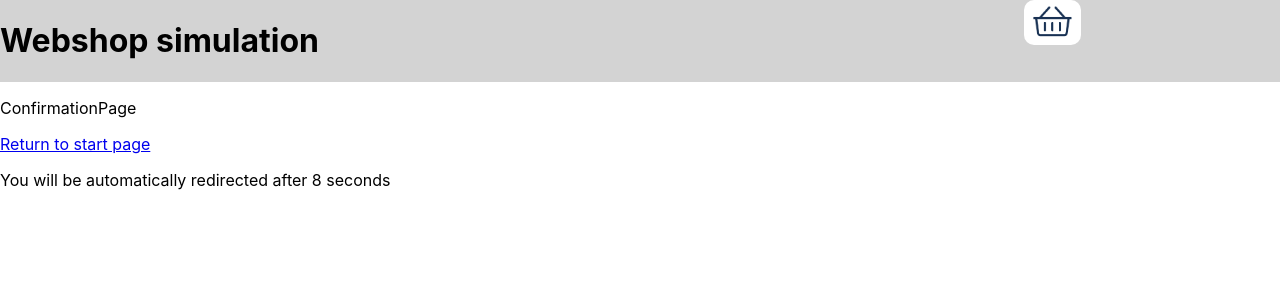
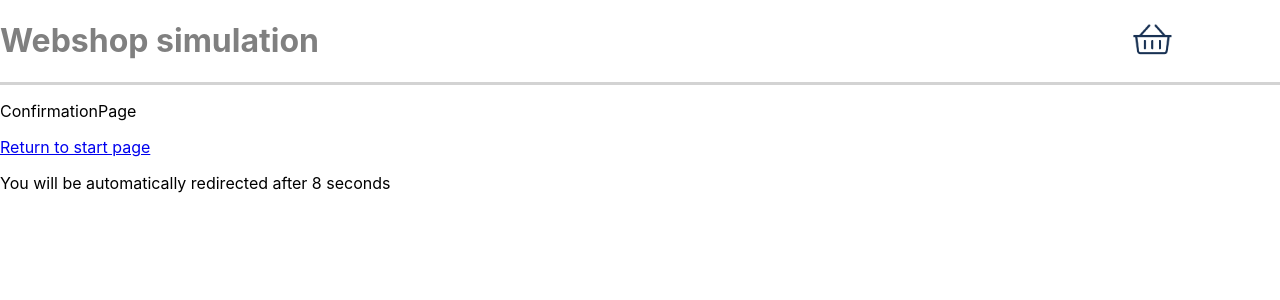
Before and after one commit to jenniferwvng/redux-toolkit-webshop, a React (Create React App) app: page /confirmation in a window 1280 px wide. Shown: the top 300 px of the page. Built offline with nearby package versions, Linux system fonts and the light colour scheme.

Commit message:
css style modules

```diff
--- a/src/components/Header.js
+++ b/src/components/Header.js
@@ -16,15 +16,13 @@ function Header () {
     <div>
     <header className={styles.headerGrid}>
       <div className={styles.headerGridChildren}>
-          <Link to="/" style={{textDecoration: 'none', color: 'black'}}>
+          <Link to="/" className={styles.headerTitleLink}>
             <h1>Webshop simulation</h1>
           </Link>
       </div>
-      <div>
-      <button onClick={handleCartToggle} onMouseEnter={handleCartToggle} style={{border: 'none', background: 'white', borderRadius: '10px'}}>
+      <button onClick={handleCartToggle} onMouseEnter={handleCartToggle} className={styles.cartButtonIcon}>
         <img src="/carticon.png" alt="cart-icon" width={45} />
       </button>
-    </div>
     </header>
 
     <article className={styles.cartSlideGrid}>
--- a/src/features/cart/Cart.js
+++ b/src/features/cart/Cart.js
@@ -4,6 +4,7 @@ import { Link } from "react-router-dom";
 
 import { removeFromCart, emptyCart, increaseCartItemAmount, decreaseCartItemAmount, calculateCheckoutTotals } from "./cartSlice";
 import { allCartItems, cartTotalPrice } from "./cartSlice";
+import styles from '../../styles/Cart.module.css'
 
 export const Cart = () => {
     const cartArray = useSelector(allCartItems);
@@ -35,7 +36,7 @@ export const Cart = () => {
                 <button onClick={() => dispatch(emptyCart())}>Empty cart</button>
                 <p>Total: {checkoutTotalPrice} SEK</p>
                 <Link to="/checkout">
-                    <button style={{backgroundColor: 'green', border: 'none', color: 'white', textTransform: 'uppercase', fontWeight: 'bold', padding: '10px', borderRadius: '3px'}}>Go to checkout</button>
+                    <button className={styles.checkoutBtnLink}>Go to checkout</button>
                 </Link>
             </div>
         </div>
--- a/src/features/products/Products.js
+++ b/src/features/products/Products.js
@@ -47,8 +47,7 @@ export const Products = () => {
 
     return (
         <div>
-            <p>Sort by:</p>
-            <select value={value} onChange={handleCategoryChange}>
+            <select value={value} onChange={handleCategoryChange} className={styles.categorySelectDropdown}>
                 <option value="all">All</option>
                 <option value="jewelery">jewelery</option>
                 <option value="men's clothing">men's clothing</option>
--- /dev/null
+++ b/src/styles/Cart.module.css
@@ -0,0 +1,9 @@
+.checkoutBtnLink {
+    background-color: green;
+    border: none;
+    color: white;
+    text-transform: uppercase;
+    font-weight: bold;
+    padding: 10px;
+    border-radius: 3px;
+}
--- a/src/styles/Header.module.css
+++ b/src/styles/Header.module.css
@@ -1,7 +1,7 @@
 .headerGrid {
     display: grid;
     grid-template-columns: repeat(3, 1fr);
-    background-color: lightgrey;
+    border-bottom: 3px solid lightgrey;
 }
 
 .headerGridChildren {
@@ -77,6 +77,16 @@
     z-index: 1;
 }
 
+.cartButtonIcon {
+    border: none;
+    background: transparent;
+    justify-self: center ;
+}
+
+.headerTitleLink {
+    text-decoration: none;
+    color: grey;
+}
 
 /* .cartSlide{
     height: 0;
--- a/src/styles/Products.module.css
+++ b/src/styles/Products.module.css
@@ -61,3 +61,11 @@
 .productTitle {
     font-weight: bold;
 }
+
+.categorySelectDropdown {
+    border: 2px solid grey;
+    border-radius: 8px;
+    margin: 10px;
+    color: grey;
+    font-weight: bold;
+}
```
